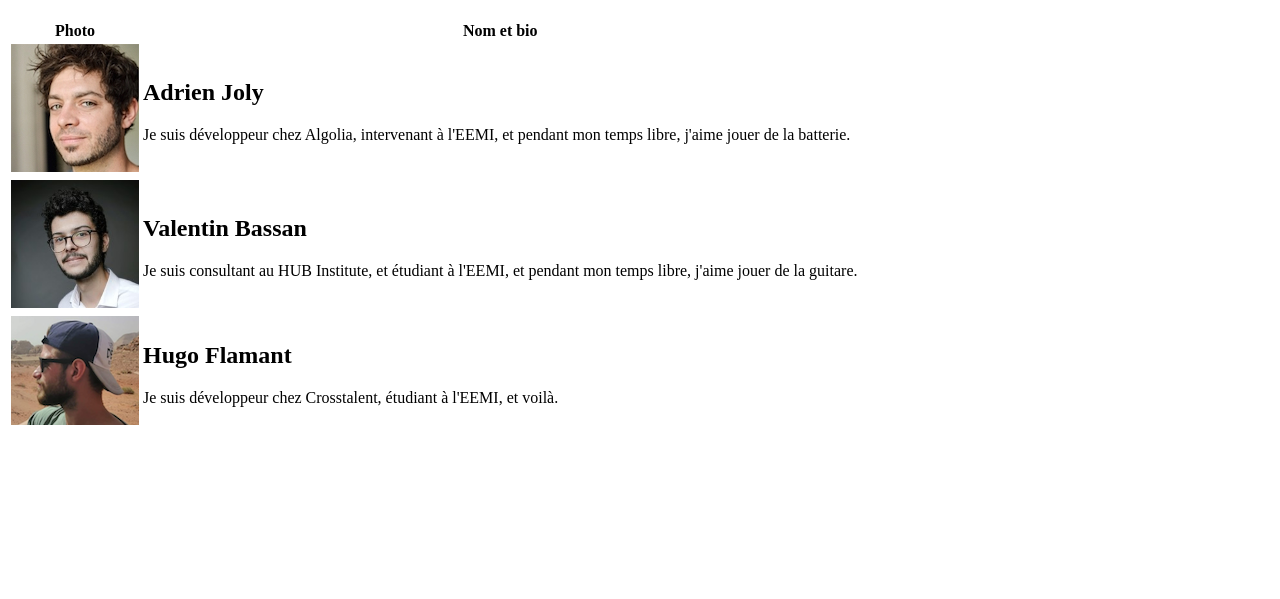
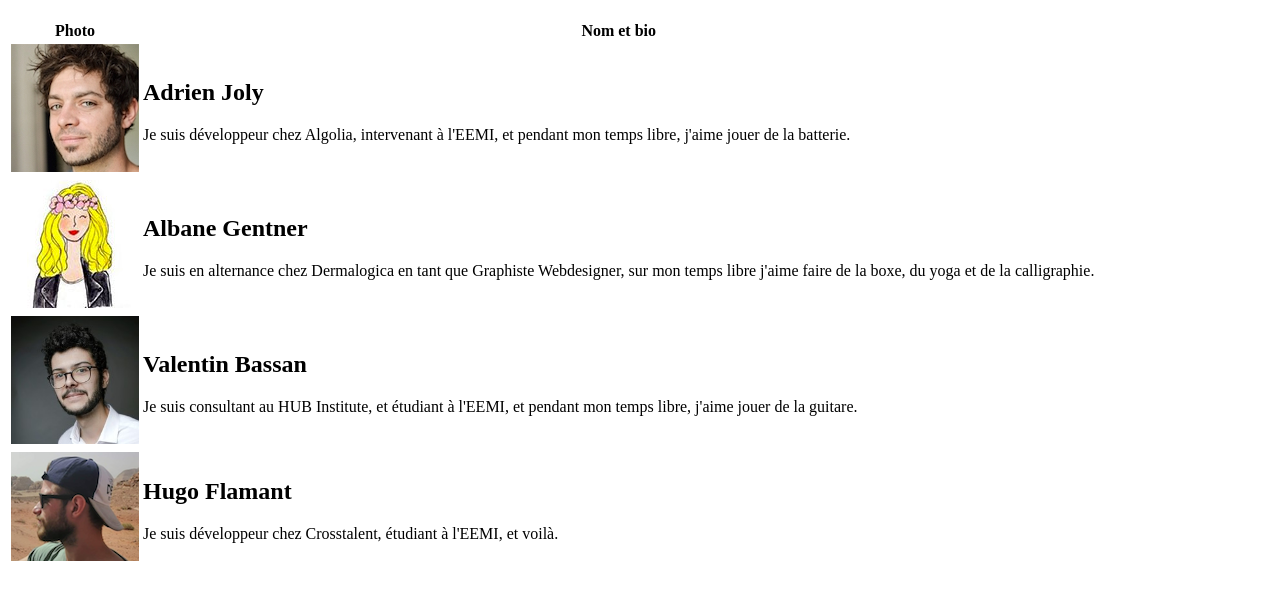
Before and after one commit to yapka/trombi, a plain HTML site: page index.html in a window 1280 px wide. Shown: the part 61-660 px from the top of the page. Drawn offline with Linux system fonts and the light colour scheme.

Commit message:
Ajout Albane sur trombinoscope (#3)
* Ajout Albane sur trombinoscope

* ajout photo Albane

```diff
--- a/index.html
+++ b/index.html
@@ -23,6 +23,13 @@
       </tr>
 
       <tr>
+        <td><img src="photos/albane-gentner.jpg" alt="Albane Gentner"></td>
+        <td>
+          <h2>Albane Gentner</h2>
+          <p>Je suis en alternance chez Dermalogica en tant que Graphiste Webdesigner, sur mon temps libre j'aime faire de la boxe, du yoga et de la calligraphie.</p>
+      </tr>
+
+      <tr>
         <td><img style="width:128px;" src="photos/valentin-bassan.jpeg" alt="Valentin Bassan"></td>
         <td>
           <h2>Valentin Bassan</h2>
```
Also changed, not shown: photos/albane-gentner.jpg (added).
